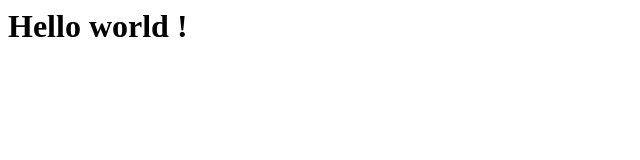
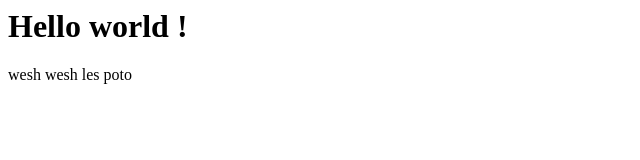
Before and after one commit to multiplaie/my-super-website, a plain HTML site: page index.html in a window 1280 px wide. Shown: the whole page, without its empty margins (0-640 px from the left). Drawn offline with Linux system fonts and the light colour scheme.

Commit message:
ajout paragraphe dans index

```diff
--- a/index.html
+++ b/index.html
@@ -1,5 +1,6 @@
 <html>
   <body>
     <h1>Hello world !</h1>
+    <p>wesh wesh les poto</p>
   </body>
 </html>
```
